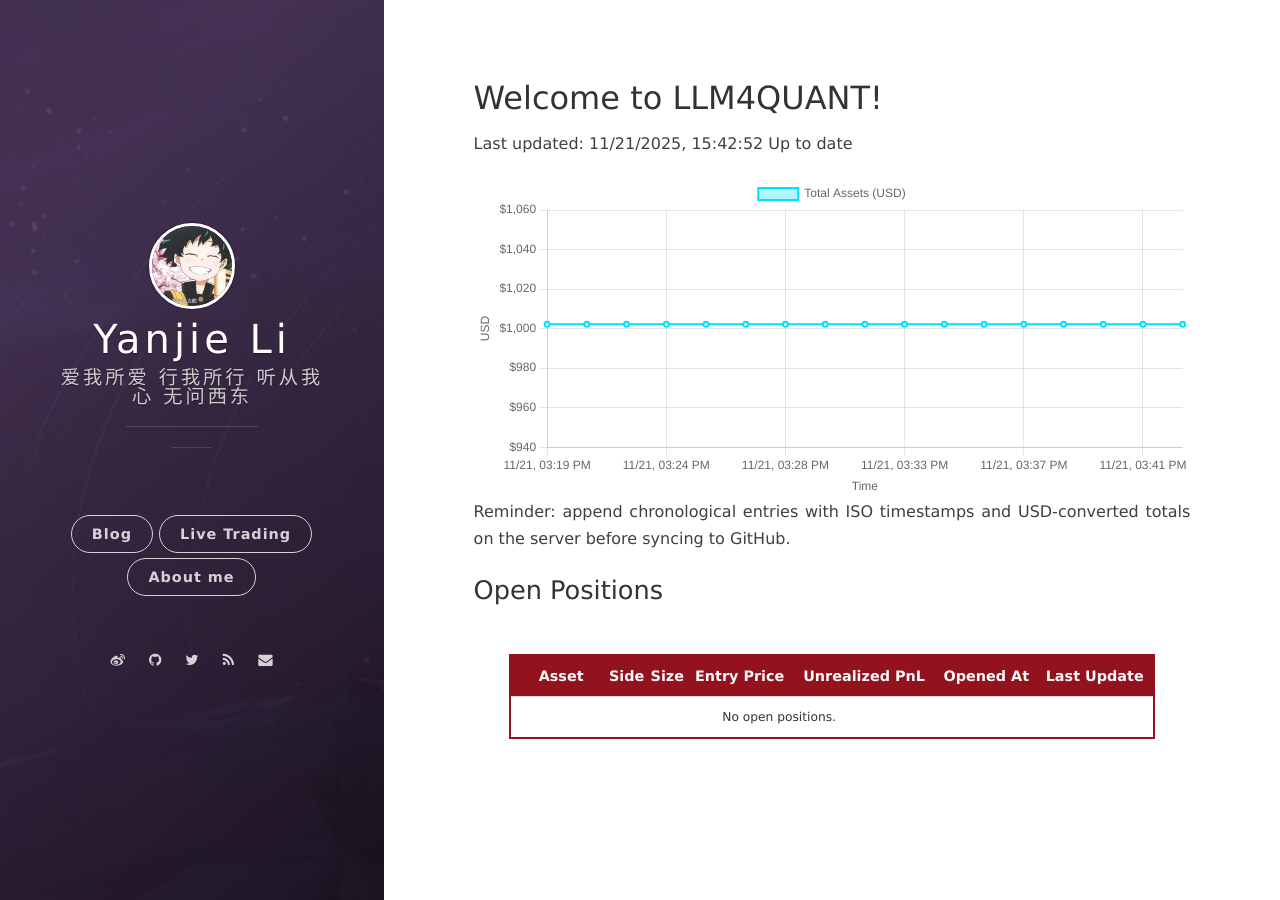
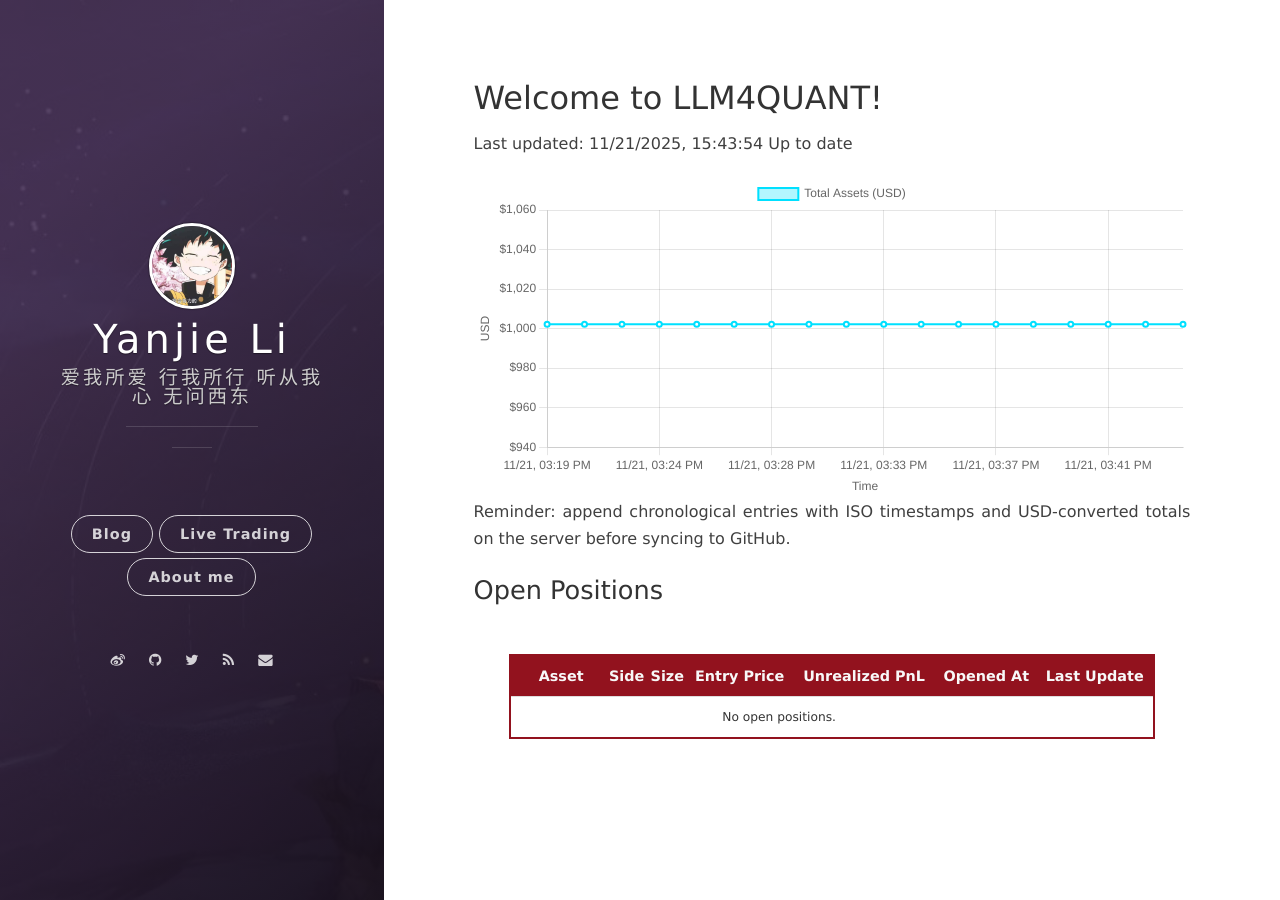
Before and after one commit to leeyegy/leeyegy.github.io, a Jekyll site: the page built from live-trading.html, in a window 1280 px wide. Built offline with Jekyll 4.4.1, drawn with Linux system fonts in a browser that asks for light colours; nearby versions of some CDN libraries.

Commit message:
AccountMonitor: update balance history 2025-11-21T23:43:54+08:00

```diff
--- a/assets/data/binance/balance-history.json
+++ b/assets/data/binance/balance-history.json
@@ -1,5 +1,5 @@
 {
-  "generatedAt": "2025-11-21T23:42:52+08:00",
+  "generatedAt": "2025-11-21T23:43:54+08:00",
   "asset": "total_usd_value",
   "history": [
     {
@@ -69,6 +69,10 @@
     {
       "timestamp": "2025-11-21T23:42:52+08:00",
       "totalUsd": 1002.16734911
+    },
+    {
+      "timestamp": "2025-11-21T23:43:54+08:00",
+      "totalUsd": 1002.16734911
     }
   ]
 }
```
